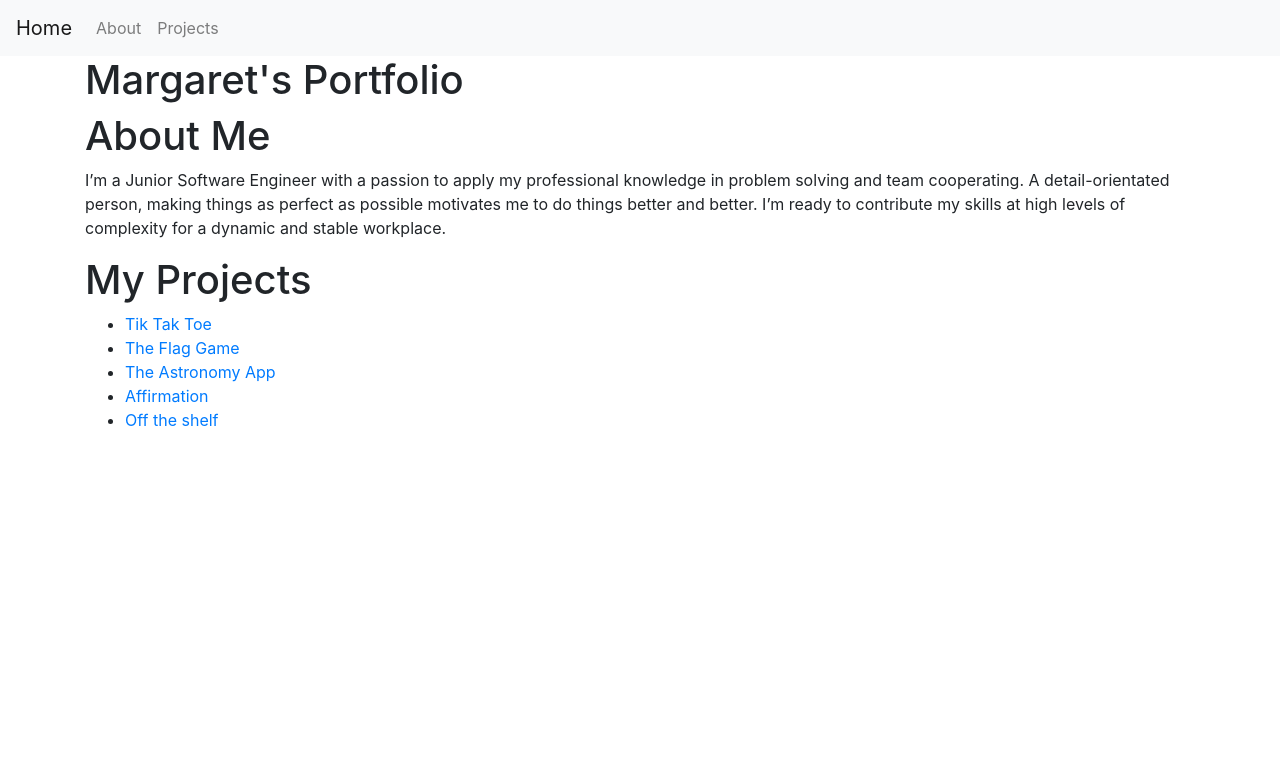
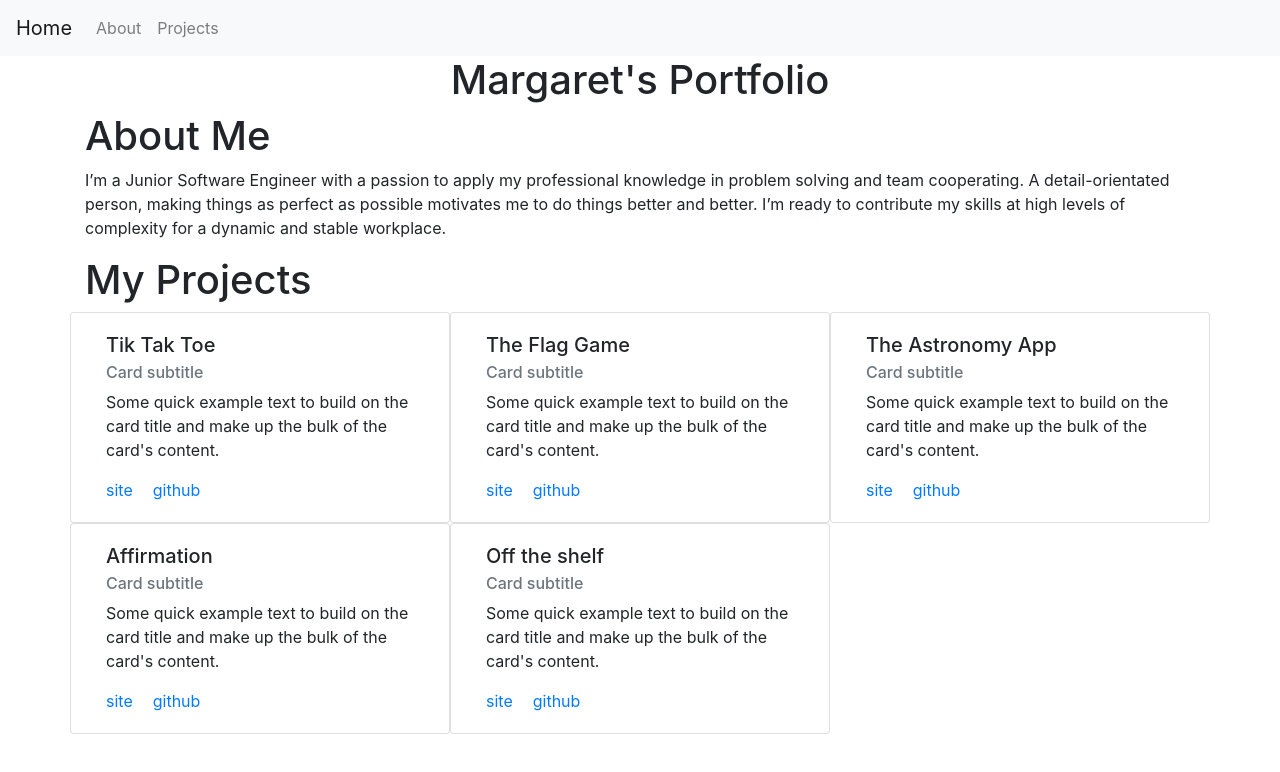
Before and after one commit to margaret-jihua/portfolio, a React (Create React App) app: page / in a window 1280 px wide. Shown: the top 772 px of the page. Built offline with nearby package versions, Linux system fonts and the light colour scheme.

Commit message:
change layout of my projects

```diff
--- a/src/components/Home.js
+++ b/src/components/Home.js
@@ -16,7 +16,7 @@ export default class Home extends Component {
 
         return (
             <div className="container">
-                <h1>Margaret's Portfolio</h1>
+                <h1 className="text-center">Margaret's Portfolio</h1>
                 <About />
                 <Projects id="projects" projects={projects} />
             </div>
--- a/src/components/Projects.js
+++ b/src/components/Projects.js
@@ -3,15 +3,24 @@ import React, {Component} from 'react'
 class Projects extends Component {
     render() {
         const projectList = this.props.projects.map((p,i) => {
-            console.log(p.link);
-            return <li><a href={p.link}>{p.name}</a></li>
+            return (
+                <div class="card col-sm-12 col-md-6 col-lg-4 ">
+                    <div class="card-body">
+                        <h5 class="card-title">{p.name}</h5>
+                        <h6 class="card-subtitle mb-2 text-muted">Card subtitle</h6>
+                        <p class="card-text">Some quick example text to build on the card title and make up the bulk of the card's content.</p>
+                        <a href="{p.link}" class="card-link">site</a>
+                        <a href="#" class="card-link">github</a>
+                    </div>
+                </div>
+            )
         })
         return (
             <div id="projects">
                 <h1>My Projects</h1>
-                <ul>
+                <div className="row">
                     {projectList}
-                </ul>
+                </div>
             </div>
         )
     }
```
Also changed, not shown: src/assets/github.png (added), src/assets/site.png (added).
